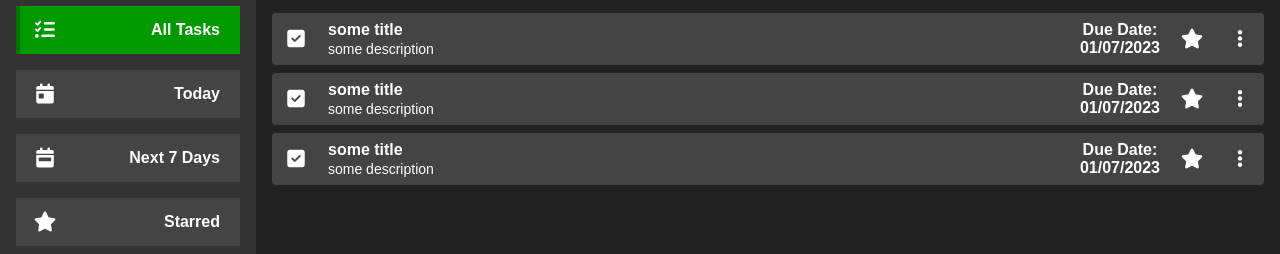
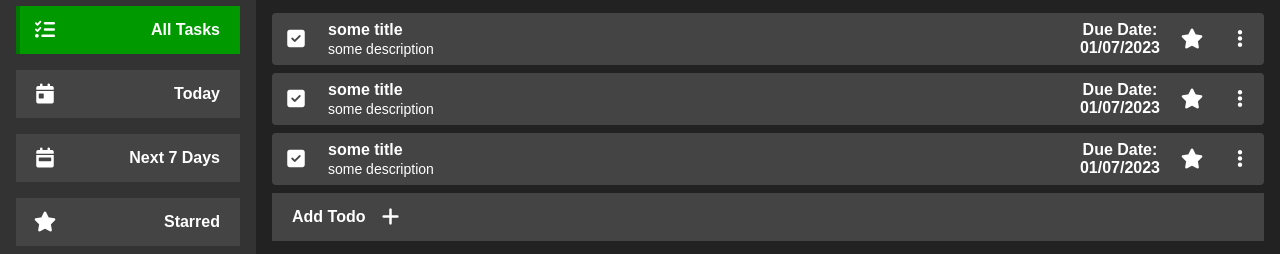
Before and after one commit to majegoid/todo-list, a website built with webpack: page src/index.html in a window 1280 px wide. Shown: the part 120-374 px from the top of the page. Built offline with nearby package versions, Linux system fonts and the light colour scheme.

Commit message:
changes folder structure; renames element factories to not have 'Elem' suffix; adds addTodoClickDiv element

```diff
--- /dev/null
+++ b/src/factories/elements/addTodoClickDiv.js
@@ -0,0 +1,17 @@
+export function addTodoClickDiv() {
+  // <div class="menu-item" style="justify-content: flex-start; gap: 16px">
+  //   <i class="fa-solid fa-plus clickable"></i>Add Todo
+  // </div>
+
+  const menuItemDiv = document.createElement('div');
+  const plusIcon = document.createElement('i');
+
+  menuItemDiv.className = 'menu-item';
+  menuItemDiv.style = 'justify-content: flex-start; gap: 16px';
+  plusIcon.className = 'fa-solid fa-plus clickable';
+  menuItemDiv.textContent = 'Add Todo';
+
+  menuItemDiv.appendChild(plusIcon);
+
+  return menuItemDiv;
+}
--- a/src/modules/elements/todoElem.js
+++ b/src/factories/elements/createTodo.js
@@ -1,4 +1,4 @@
-export function createTodoElem(todo) {
+export function createTodo(todo) {
   // <div class="todo">
   //   <div><i class="fa-solid fa-square-check clickable"></i></div>
   //   <div>
--- a/src/modules/elements/createTodoFormElem.js
+++ b/src/factories/elements/createTodoForm.js
@@ -1,4 +1,4 @@
-export function createTodoFormElem(
+export function createTodoForm(
   initialState = {
     title: '',
     description: '',
--- a/src/index.html
+++ b/src/index.html
@@ -55,14 +55,8 @@
     </nav>
     <main>
       <div><h1>Project Name</h1></div>
-      <div class="todos-container">
-        <div class="menu-item" style="justify-content: flex-start; gap: 16px">
-          <i class="fa-solid fa-plus clickable"></i>Add Todo
-        </div>
-      </div>
-      <div class="form-container">
-
-      </div>
+      <div class="todos-container"></div>
+      <div class="form-container"></div>
     </main>
   </body>
 </html>
--- a/src/index.js
+++ b/src/index.js
@@ -1,5 +1,5 @@
+import { Todo } from './classes/todo';
 import { displayController } from './modules/displayController';
-import { Todo } from './modules/todo';
 import './styles/index.css';
 
 const todo = new Todo(
--- a/src/modules/displayController.js
+++ b/src/modules/displayController.js
@@ -1,5 +1,6 @@
-import { createTodoFormElem } from './elements/createTodoFormElem';
-import { createTodoElem } from './elements/todoElem';
+import { addTodoClickDiv } from '../factories/elements/addTodoClickDiv';
+import { createTodo } from '../factories/elements/createTodo';
+import { createTodoForm } from '../factories/elements/createTodoForm';
 
 export const displayController = (function () {
   // containers
@@ -7,23 +8,25 @@ export const displayController = (function () {
   const createTodoFormContainer = document.querySelector('.form-container');
 
   // instantiated elements
-  const createTodoForm = createTodoFormElem();
+  const addTodoForm = createTodoForm();
+  const addTodoClickDivElem = addTodoClickDiv();
 
   // appends
-  createTodoFormContainer.appendChild(createTodoForm);
+  createTodoFormContainer.appendChild(addTodoForm);
 
   function setTodos(todos = []) {
     todosContainer.replaceChildren();
     for (const todo of todos) {
-      todosContainer.appendChild(createTodoElem(todo));
+      todosContainer.appendChild(createTodo(todo));
     }
+    todosContainer.appendChild(addTodoClickDivElem);
   }
 
   function setCreateTodoFormDisplay(isShown = true) {
     if (isShown) {
-      createTodoForm.classList.remove('hidden');
+      addTodoForm.classList.remove('hidden');
     } else {
-      createTodoForm.classList.add('hidden');
+      addTodoForm.classList.add('hidden');
     }
   }
 
```
Also changed, not shown: src/classes/todo.js (renamed from src/modules/todo.js).
